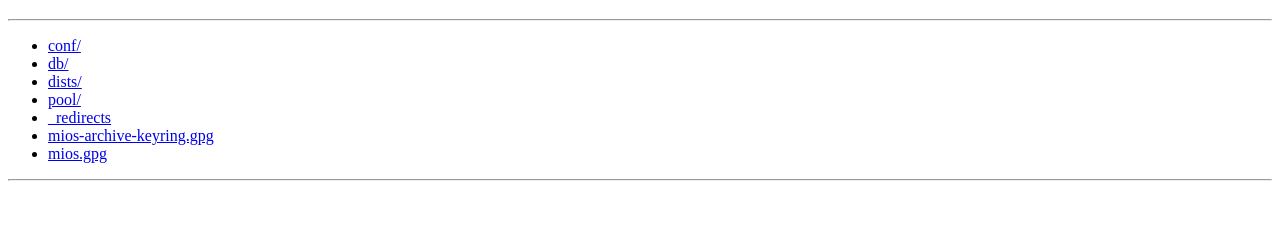
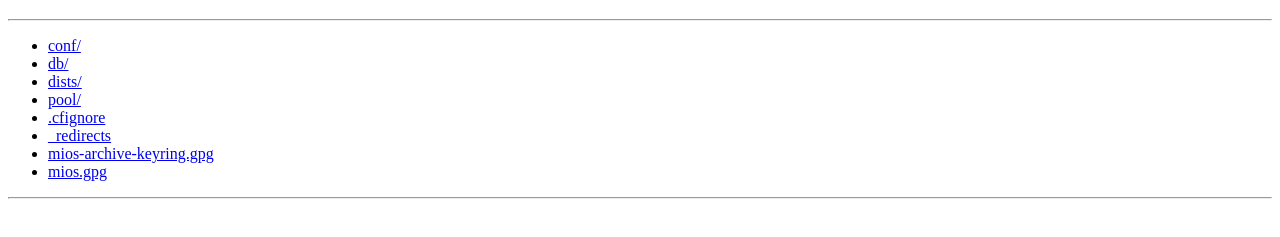
Before and after one commit to miosdistro/mios-repo, a plain HTML site: page index.html in a window 1280 px wide. Shown: the part 61-298 px from the top of the page. Drawn offline with Linux system fonts and the light colour scheme.

Commit message:
Actualizar repositorio miOS 2026-11-21_23:11

```diff
--- a/index.html
+++ b/index.html
@@ -9,6 +9,7 @@
 <li><a href="db/">db/</a></li>
 <li><a href="dists/">dists/</a></li>
 <li><a href="pool/">pool/</a></li>
+<li><a href=".cfignore">.cfignore</a></li>
 <li><a href="_redirects">_redirects</a></li>
 <li><a href="mios-archive-keyring.gpg">mios-archive-keyring.gpg</a></li>
 <li><a href="mios.gpg">mios.gpg</a></li>
```
Also changed, not shown: 2 other files.
